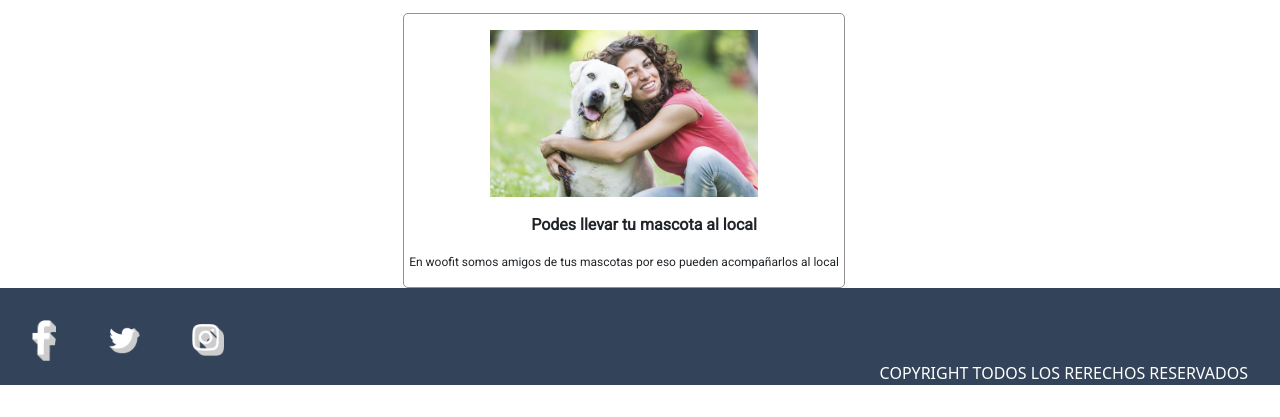
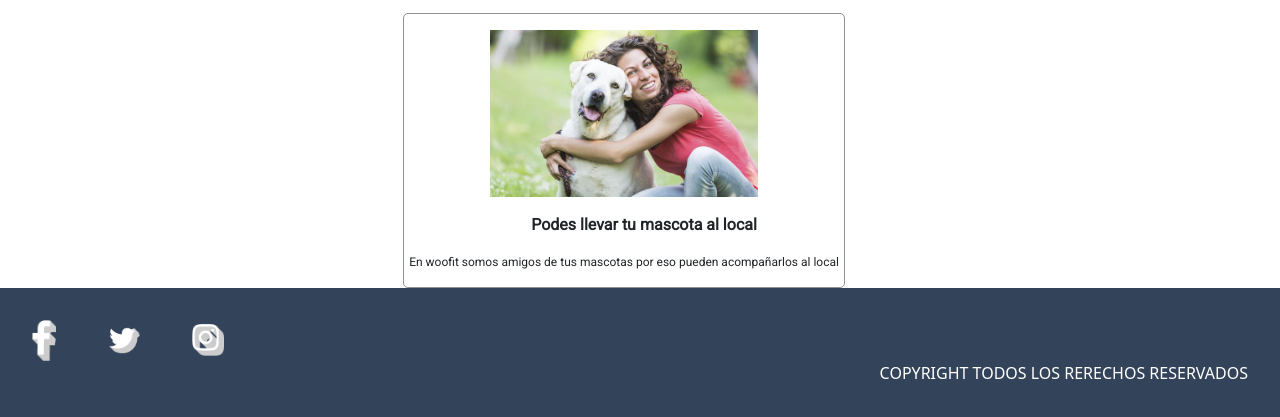
Before and after one commit to mariedonna/feeddog, a plain HTML site: page pages/nosotros.html in a window 1280 px wide. Shown: the part 458-875 px from the top of the page. Drawn offline with nearby package versions, Linux system fonts and the light colour scheme.

Commit message:
main.css linkeado en todas las paginas

```diff
--- a/pages/nosotros.html
+++ b/pages/nosotros.html
@@ -8,6 +8,7 @@
     <link href="https://cdn.jsdelivr.net/npm/bootstrap@5.3.0/dist/css/bootstrap.min.css" rel="stylesheet" integrity="sha384-9ndCyUaIbzAi2FUVXJi0CjmCapSmO7SnpJef0486qhLnuZ2cdeRhO02iuK6FUUVM" crossorigin="anonymous">
 
     <link rel="stylesheet"href="../styles.css">
+    <link rel="stylesheet" href="../scss/main.css">
     <title>Nosotros</title>
 </head>
 
```
Also changed, not shown: pages/contacto.html (+1 -0 lines), pages/productos.html (+1 -0 lines), pages/quienes-somos.html (+1 -0 lines).
